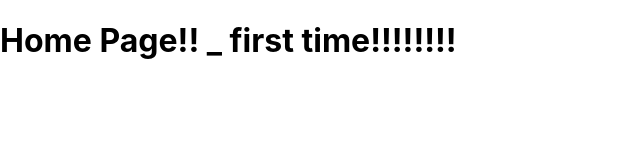
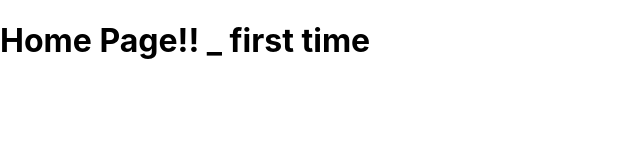
Before and after one commit to SEANsomething/Help_Me_Board, a React (Create React App) app: page / in a window 1280 px wide. Shown: the top 160 px of the page, without its empty margins (0-640 px from the left). Built offline with nearby package versions, Linux system fonts and the light colour scheme; the HTML template or start-up script is replaced by a standard one.

Commit message:
느낌표 삭제

```diff
--- a/src/pages/home/index.jsx
+++ b/src/pages/home/index.jsx
@@ -1,5 +1,5 @@
 export default function Home() {
 	return <>
-		<h1>Home Page!! _ first time!!!!!!!!</h1>
+		<h1>Home Page!! _ first time</h1>
 	</>
 }
```
